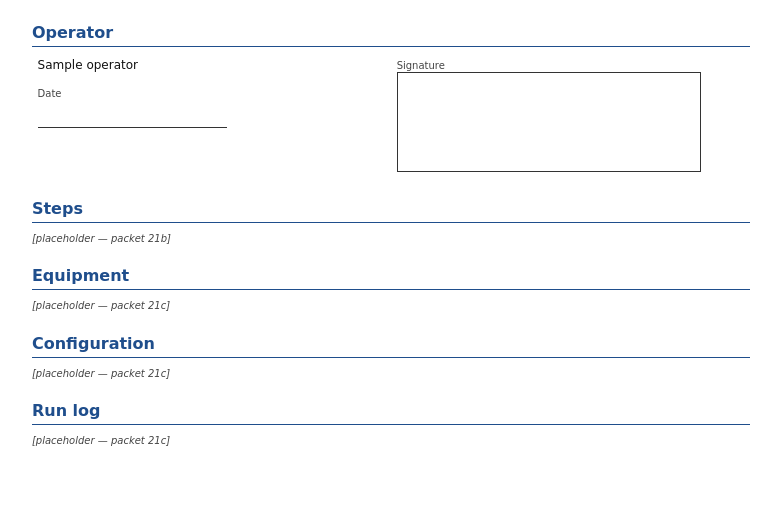
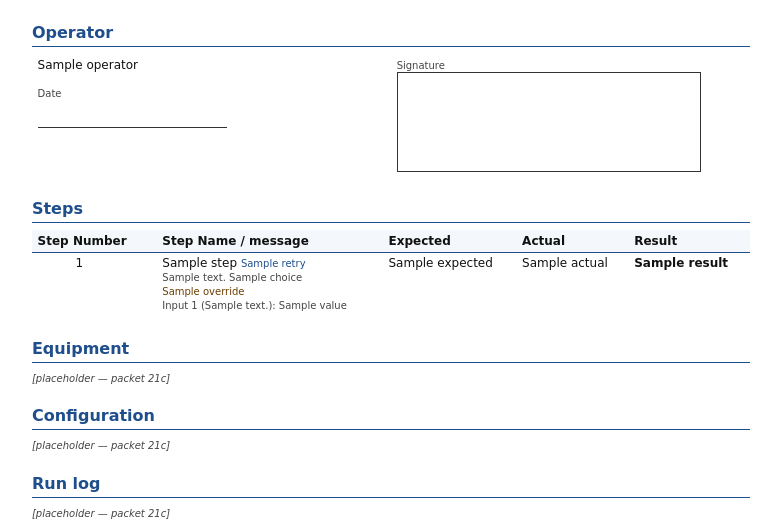
Before and after one commit to vk5as/ate-local-temp, a Python web app: template src/ate/report/templates/report.html.j2 in a window 1280 px wide. Shown: the part 672-1203 px from the top of the page, without its empty margins (249-1030 px from the left). Before the commit the page ends 1118 px from the top, so only its background shows below. Run offline with Jinja, Linux system fonts and the light colour scheme; the template is opened without the code that fills it: most values are stand-ins (such as "Sample title", 1, 10 or a date in 2020); grey boxes marked "Sample" are stand-in pictures.

Commit message:
packet 21b: render the Steps section, with headings that repeat when printing
Step Number | Step Name / message | Expected | Actual | Result, headers indented by depth with
their roll-up spanning name through Actual, and thead as table-header-group so the columns repeat
after every page break.

Co-Authored-By: Claude Opus 5.5 <noreply@anthropic.com>

```diff
--- a/src/ate/report/templates/report.html.j2
+++ b/src/ate/report/templates/report.html.j2
@@ -2,9 +2,9 @@
    self-contained with no external assets. The logo is a base64 data URI. Only reports.organisation,
    reports.logo and reports.paperSize customise it in v1.
 
-   Packet 21a builds the Cover section here; the Steps section is packet 21b and Equipment /
-   Configuration / Run log are packet 21c — they are left as clearly-marked placeholders so this
-   packet's scope stays whole. #}
+   Packet 21a builds the Cover section and 21b the Steps section here; Equipment / Configuration /
+   Run log are packet 21c — they are left as clearly-marked placeholders so that packet's scope
+   stays whole. #}
 <!DOCTYPE html>
 <html lang="en">
 <head>
@@ -41,6 +41,17 @@ th, td { text-align: left; vertical-align: top; padding: 1mm 1.5mm; }
 .res-pass { color: #146c2e; } .res-fail, .res-error, .res-noreport { color: #a4161a; }
 .res-skipped, .res-notrun, .res-forced_notrun { color: #777; }
 .mono { font-family: "DejaVu Sans Mono", Consolas, monospace; font-size: 7pt; word-break: break-all; }
+/* Steps table (packet 21b): the column headings repeat after every page break (spec rule 32), and a
+   row is never split across pages. Header roll-ups are styled so they do not read as a Result. */
+thead { display: table-header-group; }
+tr { page-break-inside: avoid; }
+.steps th { background: #f4f7fb; border-bottom: 0.4mm solid #1f4e8c; }
+.steps .num { width: 20mm; }
+.steps .hdr { background: #eef1f5; font-weight: bold; }
+.rollup { font-size: 7.5pt; font-style: italic; color: #555; }
+.retry { font-size: 7.5pt; color: #1f4e8c; }
+.override { color: #6b3e00; }
+.sub-row td { font-size: 8pt; color: #444; border-top: 0.1mm solid #d8d8d8; }
 </style>
 </head>
 <body>
@@ -104,10 +115,34 @@ th, td { text-align: left; vertical-align: top; padding: 1mm 1.5mm; }
   <td><span class="small">Signature</span><div class="sig"></div></td>
 </tr></table>
 
-<!-- ============ Steps (packet 21b) — TODO: one row per expanded-tree node, indented headers and
-     retried-step sub-rows. Placeholder until 21b is implemented. ============ -->
+<!-- ============ Steps (packet 21b) — one row per expanded-tree node in tree order, disabled steps
+     included; headers indented by depth with their roll-up, retried steps followed by their earlier
+     Attempts as indented sub-rows. ============ -->
 <h2 class="page-break">Steps</h2>
-<p class="small"><i>[placeholder — packet 21b]</i></p>
+<table class="steps">
+<thead><tr><th>Step Number</th><th>Step Name / message</th><th>Expected</th><th>Actual</th><th>Result</th></tr></thead>
+<tbody>
+{% for s in steps %}
+<tr class="{{ 'hdr' if s.is_header else ('sub-row' if s.sub else 'step-row') }}">
+  <td class="num" style="padding-left: {{ (s.depth * 4) + 1.5 }}mm">{{ s.number }}</td>
+  {% if s.is_header %}
+  <td colspan="3">{{ s.name }}</td>
+  <td class="rollup">{{ s.rollup }}</td>
+  {% else %}
+  <td>{{ s.name }}{% if s.retry %} <span class="retry">{{ s.retry }}</span>{% endif %}
+    {% if s.message %}<br><span class="small">{{ s.message }}{% if s.choice %} {{ s.choice }}{% endif %}</span>{% elif s.choice %}<br><span class="small">{{ s.choice }}</span>{% endif %}
+    {% if s.override %}<br><span class="small override">{{ s.override }}</span>{% endif %}
+    {% for i in s.inputs %}<br><span class="small">Input {{ i.index }}{% if i.desc %} ({{ i.desc }}){% endif %}: {{ i.value }}</span>{% endfor %}
+  </td>
+  <td>{{ s.expected }}</td>
+  <td>{{ s.actual }}</td>
+  <td class="res {{ s.result|lower }}">{{ s.result }}</td>
+  {% endif %}
+</tr>
+{% endfor %}
+</tbody>
+</table>
+{% if not steps %}<p class="small"><i>No steps in this run.</i></p>{% endif %}
 
 <!-- ============ Equipment (packet 21c) — TODO: declared equipment in declaration order, or
      "No equipment declared." Placeholder until 21c is implemented. ============ -->
```
